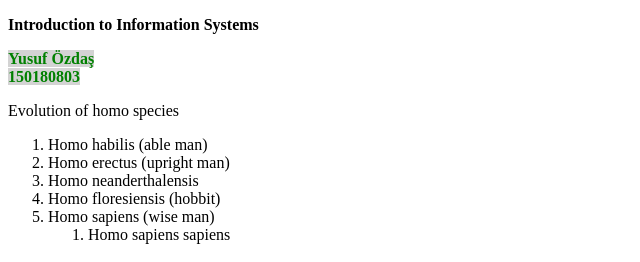
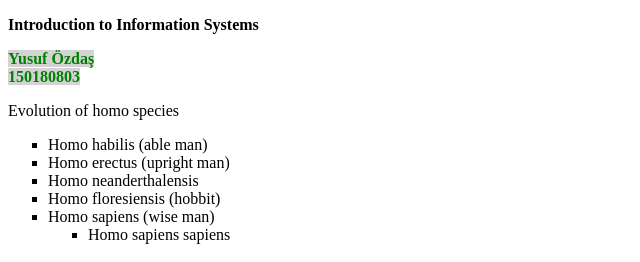
Before and after one commit to itu-itis/git-fundamentals-draft-itu-itis21-ozdas18, a plain HTML site: page index.html in a window 1280 px wide. Shown: the top 262 px of the page, 0-640 px from the left. Drawn offline with Linux system fonts and the light colour scheme.

Commit message:
Update 15_11_2021.css

```diff
--- a/15_11_2021.css
+++ b/15_11_2021.css
@@ -13,5 +13,5 @@
 			}
 
 			ul {
-				list-style-type: squares;
+				list-style-type: square;
 			}
```
